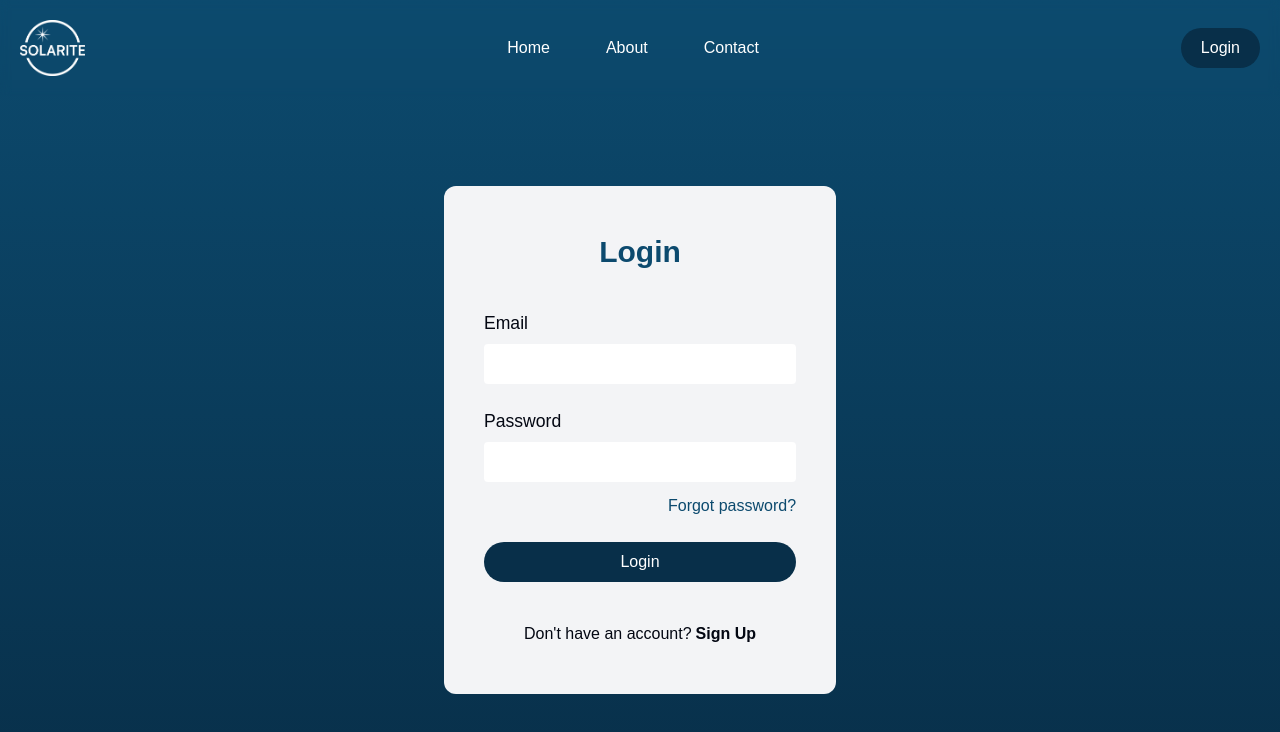
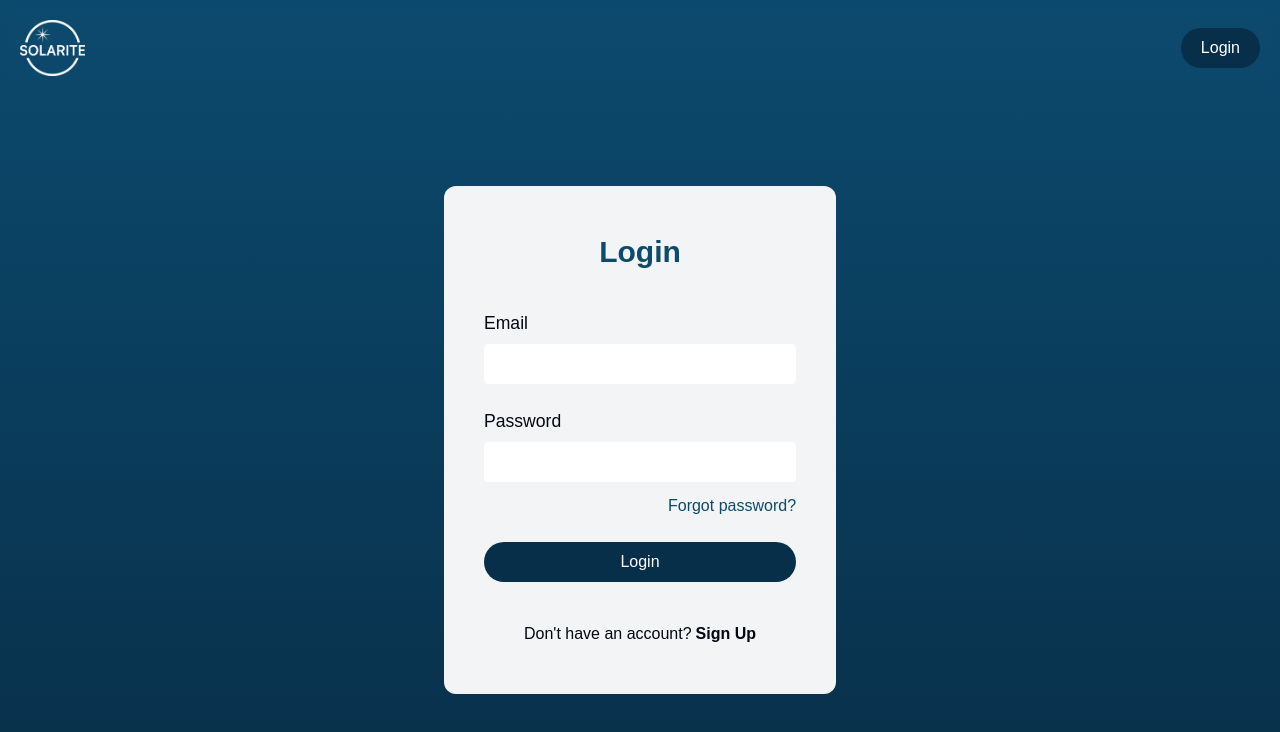
Before and after one commit to chingu-voyages/v52-tier2-team-25, a React (Vite) app in the folder solarite/: page /login in a window 1280 px wide. Shown: the top 732 px of the page. Built offline with nearby package versions, Linux system fonts and the light colour scheme; no server answers; a web font is replaced by a local one.

Commit message:
rm navList constant as nav isn't needed

```diff
--- a/solarite/src/components/Navbar.jsx
+++ b/solarite/src/components/Navbar.jsx
@@ -1,4 +1,3 @@
-import { navList } from "@/constants/constants";
 import { Link } from "react-router-dom";
 import solariteLogo from "/solarite-logo-w.svg";
 import { Button } from "@/components/Button";
@@ -48,17 +47,7 @@ export function Navbar() {
           className="w-h-14 h-14"
         />
       </Link>
-        <nav className="flex gap-14">
-        {navList.map((nav) => (
-          <Link
-            key={nav.name}
-            to={nav.path}
-            className=" hover:text-blue-900 transition-all duration-500"
-          >
-            {nav.name}
-          </Link>
-        ))}
-      </nav>
+
       <Button
         onClick={navigateTo}
         label="Login"
```
